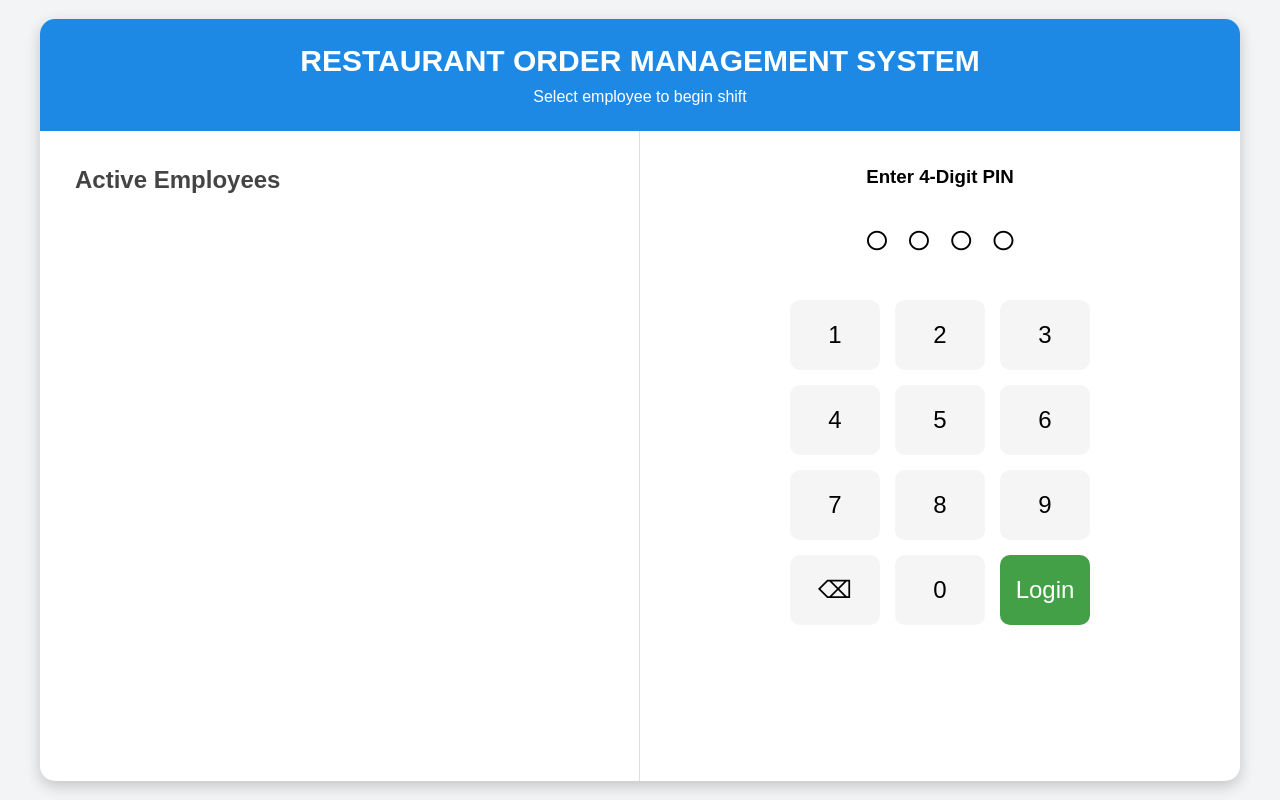
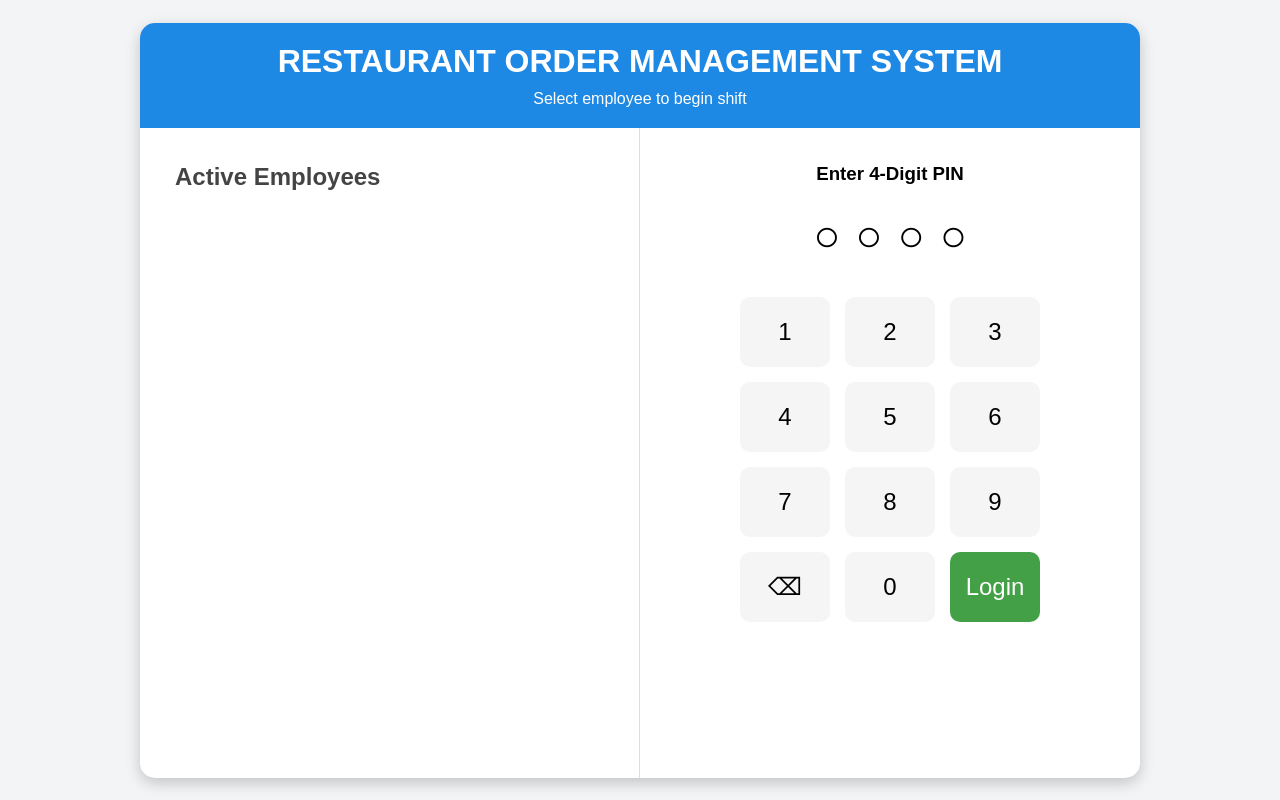
Before and after one commit to hgnhung/Restaurant-Order-Management-System, a Flask app: page / in a window 1280 px wide. Run offline with Flask 3, Linux system fonts and the light colour scheme; data that the repository does not hold is empty.

Commit message:
Complete authentication module and improve login UI

```diff
--- a/static/css/login.css
+++ b/static/css/login.css
@@ -11,10 +11,11 @@
 
 body{
     background:#f3f4f6;
-    height:100vh;
+    min-height:100vh;
     display:flex;
     justify-content:center;
     align-items:center;
+    padding:20px;
 }
 
 /* ==========================
@@ -23,7 +24,7 @@ body{
 
 .container{
 
-    width:1200px;
+    width:1000px;
     background:white;
 
     border-radius:15px;
@@ -46,13 +47,13 @@ body{
 
     text-align:center;
 
-    padding:25px;
+    padding:20px;
 
 }
 
 .header h1{
 
-    font-size:30px;
+    font-size:32px;
 
     margin-bottom:10px;
 
```
